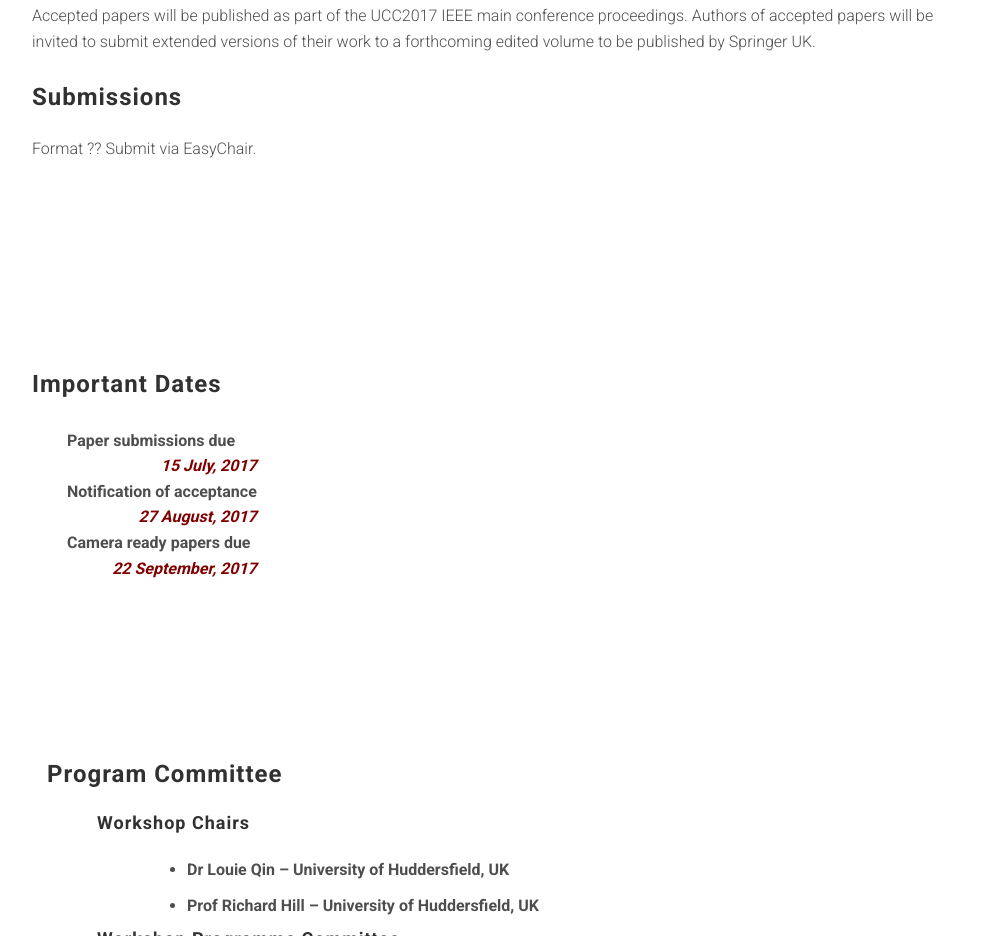
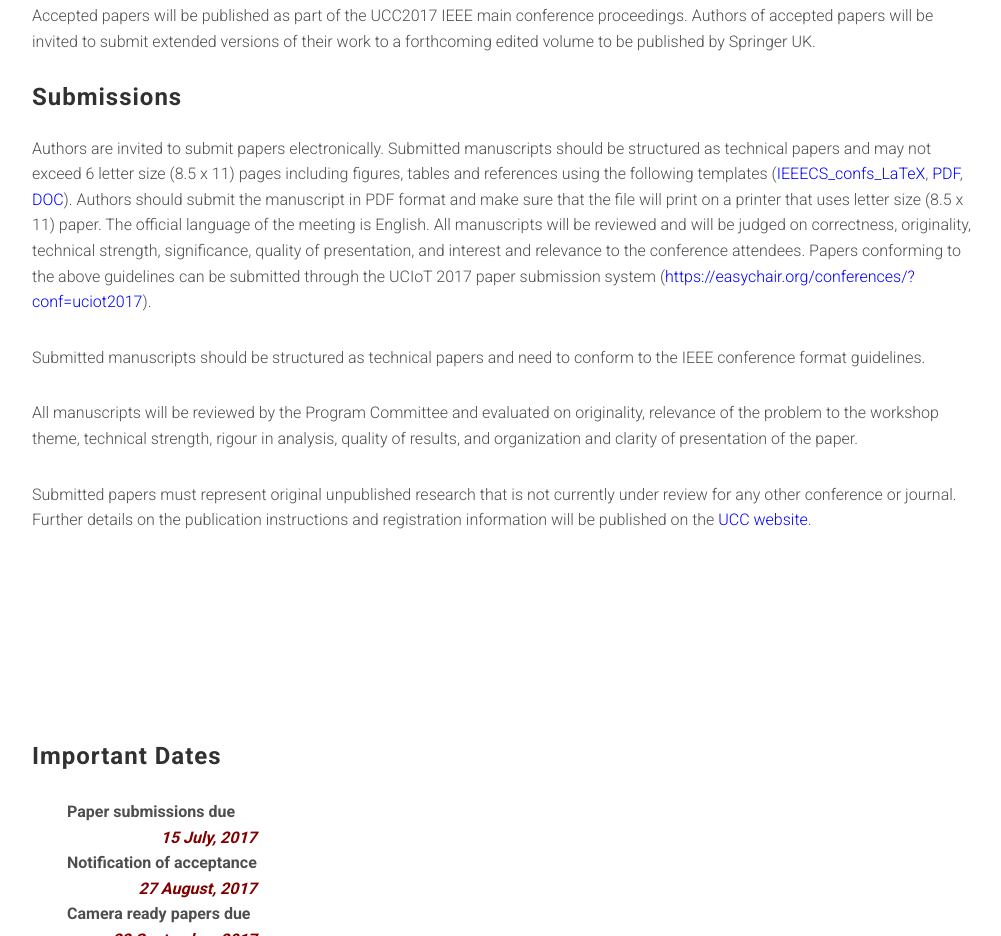
Before and after one commit to hud-cs-research/uciot2017, a website: page index.html in a window 1280 px wide. Shown: the part 1718-2654 px from the top of the page, without its empty margins (38-1039 px from the left). Drawn offline with Linux system fonts and the light colour scheme; files whose address does not match are found by name.

Commit message:
added submission guidelines

```diff
--- a/index.html
+++ b/index.html
@@ -122,7 +122,27 @@
 						<h3 class="section-title">Submissions</h3>
 
                     <p>
-                    Format ?? Submit via EasyChair.
+Authors are invited to submit papers electronically.
+Submitted manuscripts should be structured as technical papers and may not exceed 6 letter size (8.5 x 11) pages including figures,
+tables and references using the following templates (<a href="http://www.depts.ttu.edu/cac/conferences/ucc2017/resources/IEEECS_confs_LaTeX.zip" style="color:blue">IEEECS_confs_LaTeX</a>, <a href="http://www.depts.ttu.edu/cac/conferences/ucc2017/resources/instruct8.5x11x2.pdf" style="color:blue">PDF</a>,
+<a href="http://www.depts.ttu.edu/cac/conferences/ucc2017/resources/instruct8.5x11x2.doc" style="color:blue">DOC</a>).
+Authors should submit the manuscript in PDF format and make sure that the file will print on a printer that uses letter size (8.5 x 11) paper.
+The official language of the meeting is English. All manuscripts will be reviewed and will be judged on correctness, originality, technical strength, significance,
+quality of presentation, and interest and relevance to the conference attendees. Papers conforming to the above guidelines can be submitted through the UCIoT 2017 paper
+submission system (<a href="https://easychair.org/conferences/?conf=uciot2017" style="color:blue">https://easychair.org/conferences/?conf=uciot2017</a>).
+				</p>
+					<p>
+Submitted manuscripts should be structured as technical papers and need to conform to the IEEE conference format guidelines.
+				</p>
+					<p>
+All manuscripts will be reviewed by the Program Committee and evaluated on originality, relevance of the problem to the workshop theme, technical strength,
+rigour in analysis, quality of results, and organization and clarity of presentation of the paper.
+				</p>
+					<p>
+Submitted papers must represent original unpublished research that is not currently under review for any other conference or journal.
+Further details on the publication instructions and registration information will be published on
+the <a href="http://www.depts.ttu.edu/cac/conferences/ucc2017/" style="color:blue">UCC website</a>.
+
                     </p>
                 </div><!-- /.col-sm-10 -->
             </div><!-- /.row -->
```
